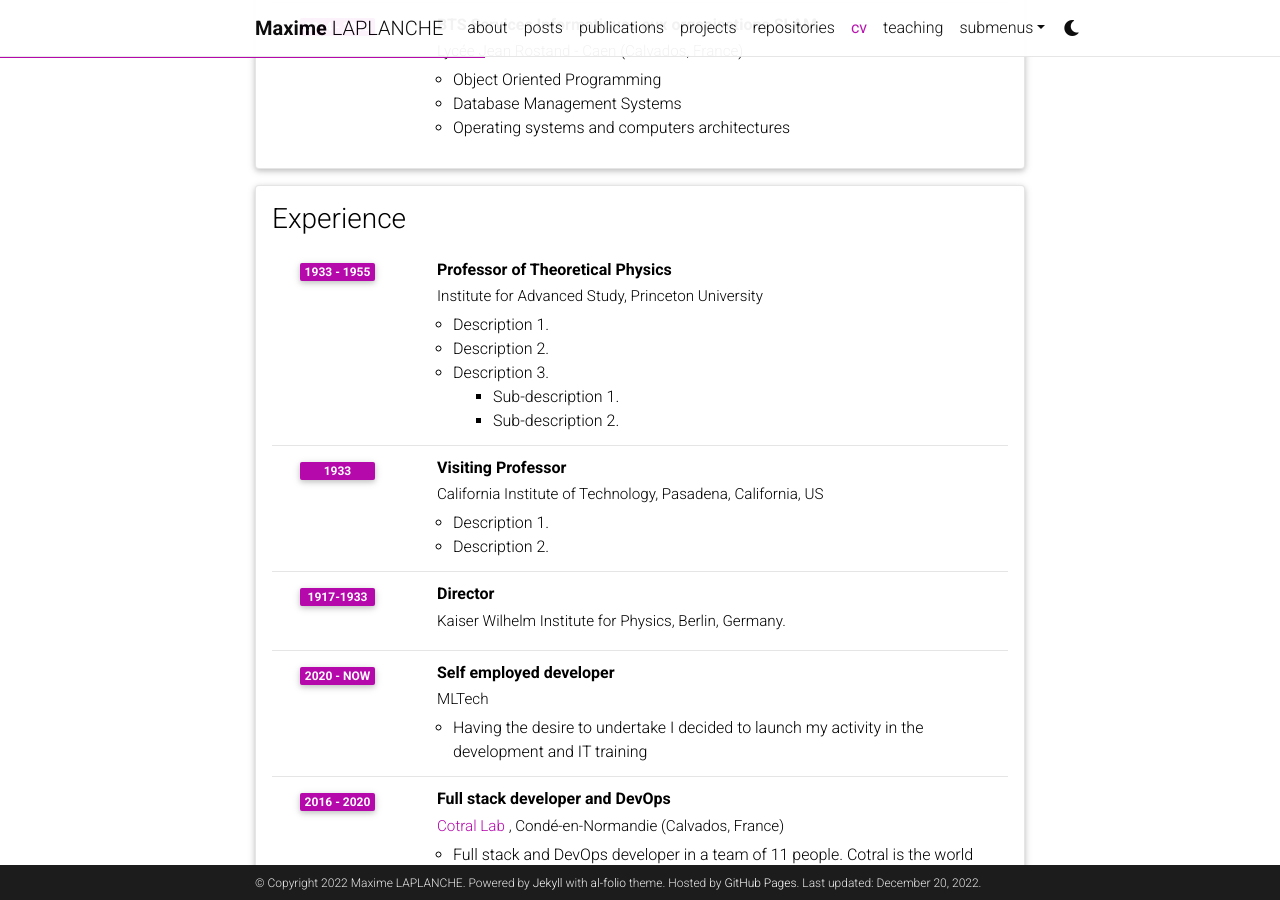
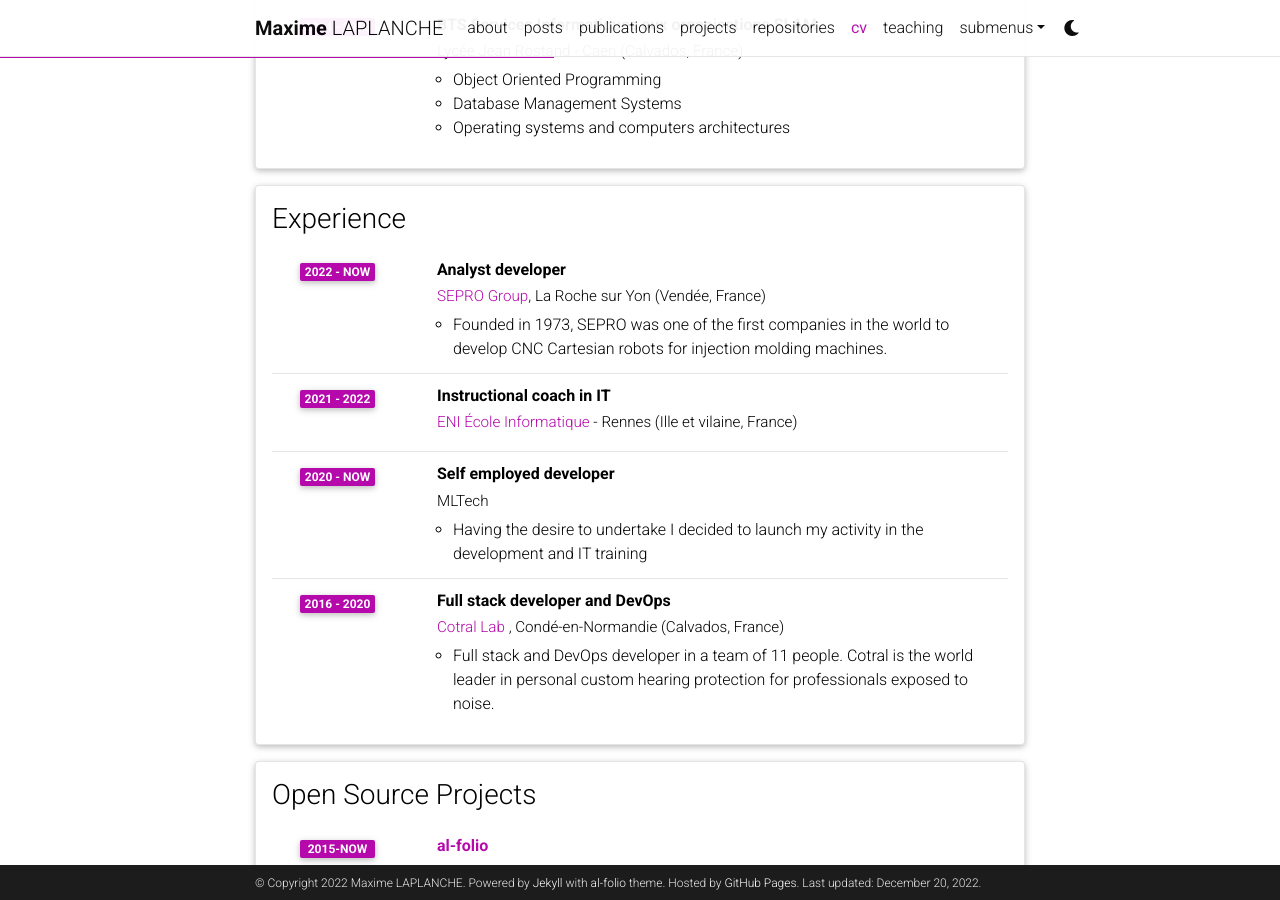
Before and after one commit to LaplancheMaxime/laplanchemaxime.github.io, a Jekyll site: the page built from _pages/cv.md, in a window 1280 px wide and 900 px high, scrolled down 603 px. Built offline with Jekyll 4.4.1, drawn with Linux system fonts in a browser that asks for light colours; comment, search, counter and statistics services are not loaded; a style sheet for code colours, icons or effects is not loaded.

Commit message:
update cv

```diff
--- a/_data/cv.yml
+++ b/_data/cv.yml
@@ -29,26 +29,27 @@
 - title: Experience
   type: time_table
   contents:
-    - title: Professor of Theoretical Physics
-      institution: Institute for Advanced Study, Princeton University
-      year: 1933 - 1955
+    # - title: Professor of Theoretical Physics
+    #   institution: Institute for Advanced Study, Princeton University
+    #   year: 1933 - 1955
+    #   description:
+    #     - Description 1.
+    #     - Description 2.
+    #     - title: Description 3.
+    #       contents:
+    #         - Sub-description 1.
+    #         - Sub-description 2.
+    - title: Analyst developer
+      institution: <a href="https://www.sepro-group.com/" target="_blank">SEPRO Group</a>, La Roche sur Yon (Vendée, France)
+      year: 2022 - Now
       description:
-        - Description 1.
-        - Description 2.
-        - title: Description 3.
-          contents:
-            - Sub-description 1.
-            - Sub-description 2.
-    - title: Visiting Professor
-      institution: California Institute of Technology, Pasadena, California, US
-      year: 1933
-      description:
-        - Description 1.
-        - Description 2.
+        - Founded in 1973, SEPRO was one of the first companies in the world to develop CNC Cartesian robots for injection molding machines.
 
-    - title: Director
-      institution: Kaiser Wilhelm Institute for Physics, Berlin, Germany.
-      year: 1917-1933
+    - title: Instructional coach in IT
+      institution: <a href="https://www.eni-ecole.fr/" target="_blank">ENI École Informatique</a> - Rennes (Ille et vilaine, France)
+      year: 2021 - 2022
+      descirption:
+        - Coach for IT training. Online or in person from the Nantes campus.
 
     - title: Self employed developer
       institution: MLTech
@@ -59,7 +60,8 @@
     - title: Full stack developer and DevOps
       institution: <a href="https://www.cotral.fr/" target="_blank">Cotral Lab </a>, Condé-en-Normandie (Calvados, France)
       year: 2016 - 2020
-      description: Full stack and DevOps developer in a team of 11 people. Cotral is the world leader in personal custom hearing protection for professionals exposed to noise.
+      description:
+        - Full stack and DevOps developer in a team of 11 people. Cotral is the world leader in personal custom hearing protection for professionals exposed to noise.
 
 - title: Open Source Projects
   type: time_table
```
